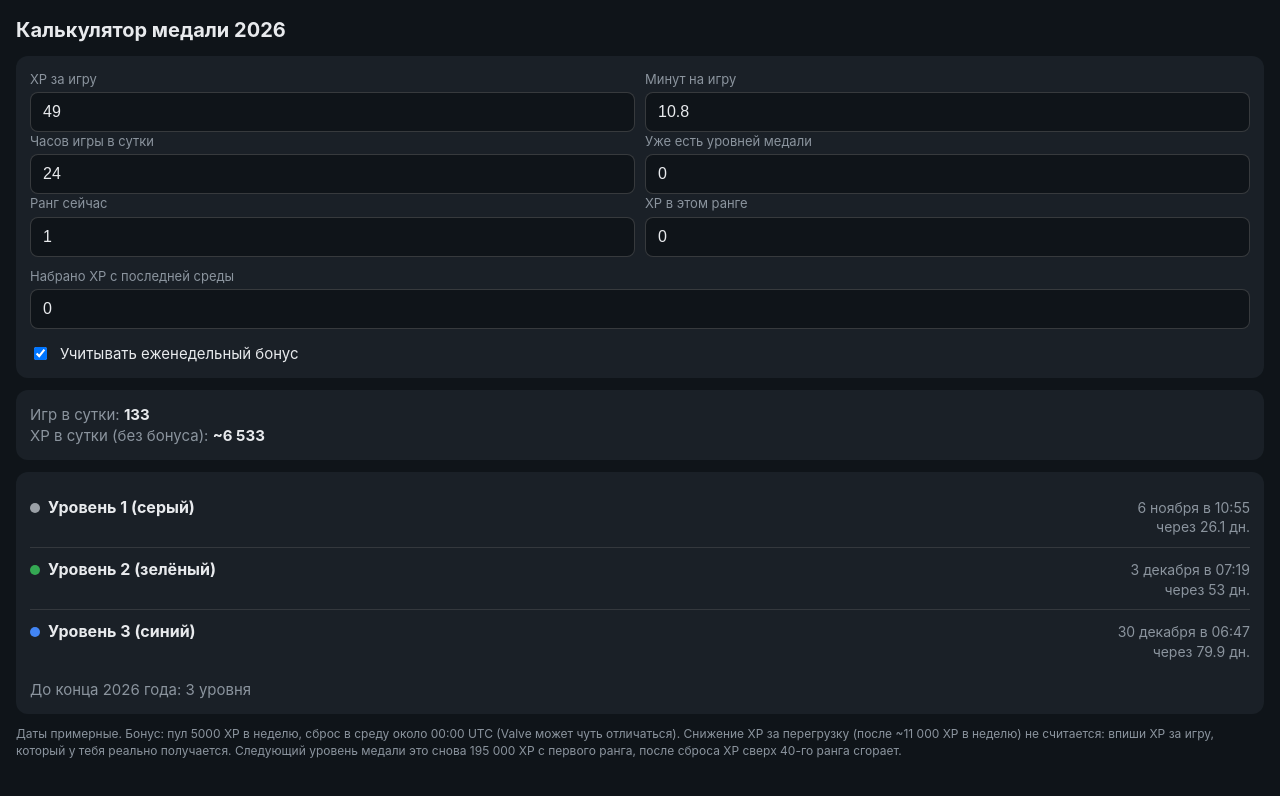
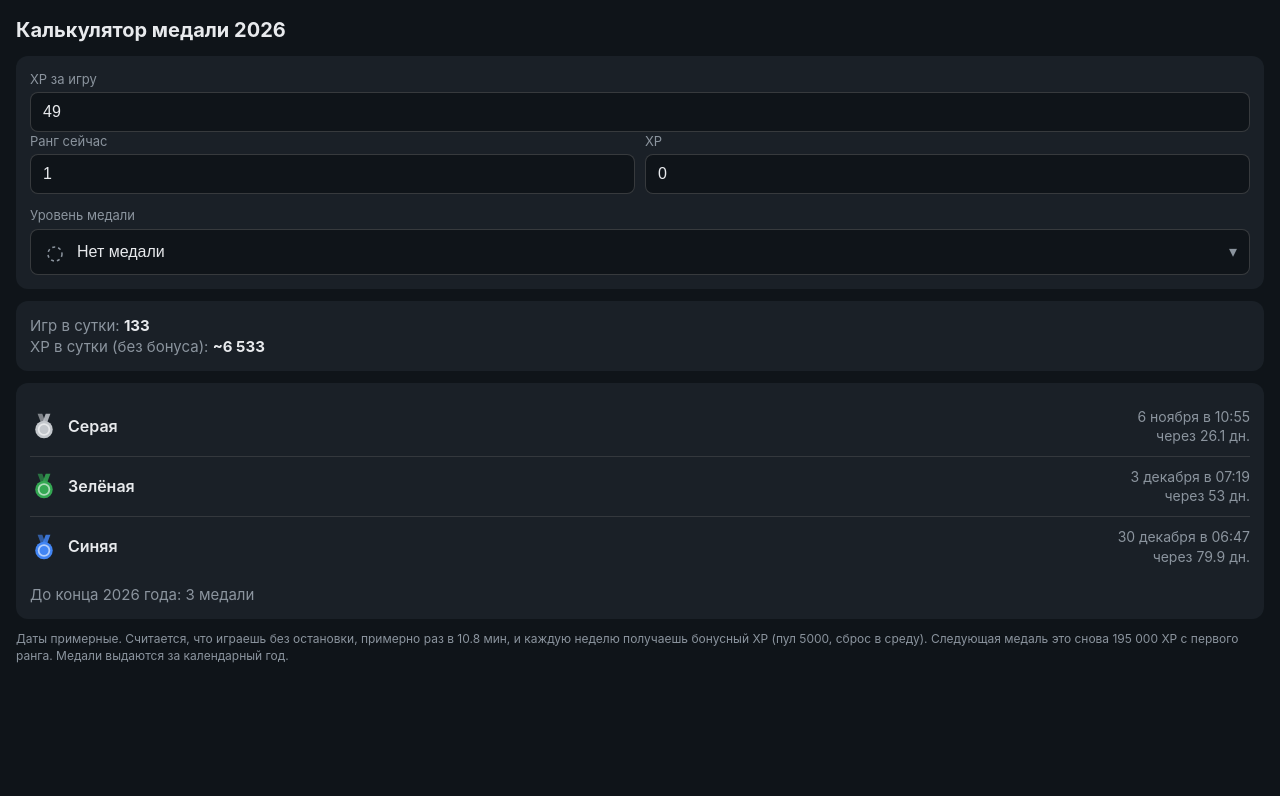
Before and after one commit to ifonpromax/xp-calc, a plain HTML site: page index.html in a window 1280 px wide. Drawn offline with Linux system fonts and the light colour scheme.

Commit message:
Add files via upload

```diff
--- a/index.html
+++ b/index.html
@@ -11,27 +11,35 @@
     --fg: var(--tg-theme-text-color, #e8eaed);
     --hint: var(--tg-theme-hint-color, #8b949e);
     --card: var(--tg-theme-secondary-bg-color, #1a2027);
-    --accent: var(--tg-theme-button-color, #3b82f6);
   }
   * { box-sizing: border-box; }
   body { margin: 0; padding: 16px 16px 32px; background: var(--bg); color: var(--fg);
          font: 16px/1.4 -apple-system, "Segoe UI", Roboto, sans-serif; }
   h1 { font-size: 20px; margin: 0 0 12px; }
   .card { background: var(--card); border-radius: 12px; padding: 14px; margin-bottom: 12px; }
-  label { display: block; font-size: 13px; color: var(--hint); margin: 10px 0 4px; }
+  label { display: block; font-size: 13px; color: var(--hint); margin: 12px 0 4px; }
   label:first-child { margin-top: 0; }
   input[type=number] { width: 100%; padding: 10px 12px; font-size: 16px; color: var(--fg);
          background: var(--bg); border: 1px solid rgba(128,128,128,.35); border-radius: 8px; }
   .row { display: flex; gap: 10px; }
   .row > div { flex: 1; }
-  .check { display: flex; align-items: center; gap: 10px; margin-top: 14px; color: var(--fg); font-size: 15px; }
   .big { font-size: 15px; color: var(--hint); }
-  .lvl { display: flex; justify-content: space-between; align-items: baseline; gap: 12px;
+  .big b { color: var(--fg); }
+  .lvl { display: flex; justify-content: space-between; align-items: center; gap: 12px;
          padding: 10px 0; border-top: 1px solid rgba(128,128,128,.25); }
-  .lvl:first-of-type { border-top: 0; }
-  .lvl b { font-size: 16px; }
-  .lvl span { color: var(--hint); font-size: 14px; text-align: right; }
-  .dot { display: inline-block; width: 10px; height: 10px; border-radius: 50%; margin-right: 8px; }
+  .lvl:first-child { border-top: 0; }
+  .lvl .name { display: flex; align-items: center; gap: 10px; font-weight: 600; }
+  .lvl .when { color: var(--hint); font-size: 14px; text-align: right; }
+  .dd { position: relative; }
+  .ddbtn, .dditem { display: flex; align-items: center; gap: 10px; width: 100%; padding: 10px 12px; font-size: 16px;
+         color: var(--fg); background: var(--bg); border: 1px solid rgba(128,128,128,.35); border-radius: 8px;
+         text-align: left; cursor: pointer; }
+  .ddbtn::after { content: "▾"; margin-left: auto; color: var(--hint); }
+  .ddlist { position: absolute; z-index: 5; left: 0; right: 0; top: calc(100% + 4px); background: var(--bg);
+         border: 1px solid rgba(128,128,128,.45); border-radius: 8px; overflow: hidden;
+         box-shadow: 0 8px 24px rgba(0,0,0,.35); }
+  .dditem { border: 0; border-radius: 0; border-top: 1px solid rgba(128,128,128,.2); }
+  .dditem:first-child { border-top: 0; }
   .note { font-size: 12px; color: var(--hint); }
 </style>
 </head>
@@ -39,21 +47,19 @@
 <h1>Калькулятор медали 2026</h1>
 
 <div class="card">
-  <div class="row">
-    <div><label for="g">XP за игру</label><input id="g" type="number" inputmode="decimal" step="any" min="1"></div>
-    <div><label for="m">Минут на игру</label><input id="m" type="number" inputmode="decimal" step="any" min="1"></div>
-  </div>
-  <div class="row">
-    <div><label for="h">Часов игры в сутки</label><input id="h" type="number" inputmode="decimal" step="any" min="1" max="24"></div>
-    <div><label for="lvl">Уже есть уровней медали</label><input id="lvl" type="number" inputmode="numeric" min="0" max="5"></div>
-  </div>
+  <label for="g">XP за игру</label>
+  <input id="g" type="number" inputmode="decimal" step="any" min="1">
+
   <div class="row">
     <div><label for="r">Ранг сейчас</label><input id="r" type="number" inputmode="numeric" min="1" max="40"></div>
-    <div><label for="x">XP в этом ранге</label><input id="x" type="number" inputmode="numeric" min="0" max="4999"></div>
+    <div><label for="x">XP</label><input id="x" type="number" inputmode="numeric" min="0" max="4999"></div>
   </div>
-  <label for="w">Набрано XP с последней среды</label>
-  <input id="w" type="number" inputmode="numeric" min="0">
-  <div class="check"><input id="bonus" type="checkbox" checked><label for="bonus" style="margin:0;color:inherit;font-size:15px">Учитывать еженедельный бонус</label></div>
+
+  <label>Уровень медали</label>
+  <div class="dd">
+    <button type="button" class="ddbtn" id="ddBtn"></button>
+    <div class="ddlist" id="ddList" hidden></div>
+  </div>
 </div>
 
 <div class="card" id="summary"></div>
@@ -146,19 +152,50 @@
     var v = parseFloat(q.get(name));
     return isFinite(v) ? v : fallback;
   }
-  var COLORS = [
-    ['серый', '#9aa0a6'], ['зелёный', '#34a853'], ['синий', '#4285f4'],
-    ['фиолетовый', '#a142f4'], ['розовый', '#ec4899'], ['красный', '#ea4335']
-  ];
   function el(id) { return document.getElementById(id); }
 
+  // Скрытые настройки: минуты между играми и XP за неделю бот передаёт сам, иначе берутся обычные значения
+  var MIN_PER_GAME = param('m', 10.8);
+  var WEEK_XP = param('w', 0);
+  var HOURS_PER_DAY = 24;
+
+  var MEDALS = [
+    { lvl: 0, name: 'Нет медали', color: null },
+    { lvl: 1, name: 'Серая', color: '#c3c7cc' },
+    { lvl: 2, name: 'Зелёная', color: '#34a853' },
+    { lvl: 3, name: 'Синяя', color: '#4285f4' },
+    { lvl: 4, name: 'Фиолетовая', color: '#a142f4' },
+    { lvl: 5, name: 'Розовая', color: '#ec4899' },
+    { lvl: 6, name: 'Красная', color: '#ea4335' }
+  ];
+  var medalLevel = 0;
+
+  function icon(color, size) {
+    size = size || 24;
+    if (!color) {
+      return '<svg width="' + size + '" height="' + size + '" viewBox="0 0 24 24"><circle cx="12" cy="14" r="7" fill="none" ' +
+             'stroke="#8b949e" stroke-width="1.5" stroke-dasharray="3 3"/></svg>';
+    }
+    return '<svg width="' + size + '" height="' + size + '" viewBox="0 0 24 24">' +
+      '<path d="M6.5 1.5h4l3 8h-4z" fill="' + color + '" opacity=".6"/>' +
+      '<path d="M17.5 1.5h-4l-3 8h4z" fill="' + color + '" opacity=".85"/>' +
+      '<circle cx="12" cy="15" r="7.5" fill="' + color + '"/>' +
+      '<circle cx="12" cy="15" r="4.6" fill="none" stroke="rgba(255,255,255,.6)" stroke-width="1.5"/></svg>';
+  }
+
+  function renderDropdown() {
+    var m = MEDALS[medalLevel];
+    el('ddBtn').innerHTML = icon(m.color) + '<span>' + m.name + '</span>';
+    var html = '';
+    MEDALS.forEach(function (x) {
+      html += '<button type="button" class="dditem" data-lvl="' + x.lvl + '">' + icon(x.color) + '<span>' + x.name + '</span></button>';
+    });
+    el('ddList').innerHTML = html;
+  }
+
   el('g').value = param('g', 49);
-  el('m').value = param('m', 10.8);
-  el('h').value = 24;
-  el('lvl').value = 0;
   el('r').value = param('r', 1);
   el('x').value = param('x', 0);
-  el('w').value = param('w', 0);
 
   function num(id, fallback) {
     var v = parseFloat(el(id).value);
@@ -172,6 +209,7 @@
     if (d < 1) return 'через ' + Math.max(1, Math.round(d * 24)) + ' ч';
     return 'через ' + (Math.round(d * 10) / 10) + ' дн.';
   }
+  function medals(n) { return n === 1 ? 'медаль' : n < 5 ? 'медали' : 'медалей'; }
 
   function render() {
     var now = Date.now();
@@ -181,47 +219,62 @@
       endMs: Date.UTC(year, 11, 31, 23, 59, 59),
       rank: Math.min(40, Math.max(1, num('r', 1))),
       xpInRank: Math.max(0, num('x', 0)),
-      medalLevel: Math.min(5, Math.max(0, num('lvl', 0))),
+      medalLevel: medalLevel,
       xpPerGame: num('g', 0),
-      minPerGame: num('m', 0),
-      hoursPerDay: num('h', 24),
-      weeklyBonus: el('bonus').checked,
-      weekXp: Math.max(0, num('w', 0))
+      minPerGame: MIN_PER_GAME,
+      hoursPerDay: HOURS_PER_DAY,
+      weeklyBonus: true,
+      weekXp: Math.max(0, WEEK_XP)
     };
     var r = XpCalc.simulate(o);
     if (r.error) {
-      el('summary').innerHTML = '<span class="big">Впиши XP за игру и минуты на игру.</span>';
+      el('summary').innerHTML = '<span class="big">Впиши XP за игру.</span>';
       el('levels').innerHTML = '';
       return;
     }
-    var perDay = Math.round(r.xpPerDay).toLocaleString('ru-RU');
     el('summary').innerHTML =
-      '<div class="big">Игр в сутки: <b style="color:var(--fg)">' + Math.round(r.gamesPerDay) + '</b></div>' +
-      '<div class="big">XP в сутки (без бонуса): <b style="color:var(--fg)">~' + perDay + '</b></div>';
+      '<div class="big">Игр в сутки: <b>' + Math.round(r.gamesPerDay) + '</b></div>' +
+      '<div class="big">XP в сутки (без бонуса): <b>~' + Math.round(r.xpPerDay).toLocaleString('ru-RU') + '</b></div>';
 
     var html = '';
-    if (!r.results.length) {
-      html = '<span class="big">До конца ' + year + ' года при таких параметрах медаль не получить.</span>';
+    if (medalLevel >= 6) {
+      html = '<span class="big">У тебя уже максимальная медаль года (красная).</span>';
+    } else if (!r.results.length) {
+      html = '<span class="big">До конца ' + year + ' года при таких параметрах следующую медаль не получить.</span>';
     } else {
       r.results.forEach(function (x) {
-        var c = COLORS[Math.min(x.level, 6) - 1];
-        html += '<div class="lvl"><b><span class="dot" style="background:' + c[1] + '"></span>Уровень ' + x.level +
-                ' (' + c[0] + ')</b><span>' + when(x.at) + '<br>' + inText(x.at, now) + '</span></div>';
+        var m = MEDALS[Math.min(x.level, 6)];
+        html += '<div class="lvl"><div class="name">' + icon(m.color, 28) + '<span>' + m.name + '</span></div>' +
+                '<div class="when">' + when(x.at) + '<br>' + inText(x.at, now) + '</div></div>';
       });
-      html += '<div class="big" style="margin-top:8px">До конца ' + year + ' года: ' + r.results.length +
-              ' ' + (r.results.length === 1 ? 'уровень' : r.results.length < 5 ? 'уровня' : 'уровней') + '</div>';
+      html += '<div class="big" style="margin-top:8px">До конца ' + year + ' года: ' + r.results.length + ' ' + medals(r.results.length) + '</div>';
     }
     el('levels').innerHTML = html;
   }
 
-  ['g', 'm', 'h', 'lvl', 'r', 'x', 'w', 'bonus'].forEach(function (id) {
+  ['g', 'r', 'x'].forEach(function (id) {
     el(id).addEventListener('input', render);
     el(id).addEventListener('change', render);
   });
+
+  el('ddBtn').addEventListener('click', function () { el('ddList').hidden = !el('ddList').hidden; });
+  el('ddList').addEventListener('click', function (e) {
+    var t = e.target && e.target.closest ? e.target.closest('[data-lvl]') : null;
+    if (!t) return;
+    medalLevel = parseInt(t.getAttribute('data-lvl'), 10) || 0;
+    el('ddList').hidden = true;
+    renderDropdown();
+    render();
+  });
+  document.addEventListener('click', function (e) {
+    if (e.target && e.target.closest && !e.target.closest('.dd')) el('ddList').hidden = true;
+  });
+
   el('note').textContent =
-    'Даты примерные. Бонус: пул 5000 XP в неделю, сброс в среду около 00:00 UTC (Valve может чуть отличаться). ' +
-    'Снижение XP за перегрузку (после ~11 000 XP в неделю) не считается: впиши XP за игру, который у тебя реально получается. ' +
-    'Следующий уровень медали это снова 195 000 XP с первого ранга, после сброса XP сверх 40-го ранга сгорает.';
+    'Даты примерные. Считается, что играешь без остановки, примерно раз в ' + (Math.round(MIN_PER_GAME * 10) / 10) +
+    ' мин, и каждую неделю получаешь бонусный XP (пул 5000, сброс в среду). ' +
+    'Следующая медаль это снова 195 000 XP с первого ранга. Медали выдаются за календарный год.';
+  renderDropdown();
   render();
 })();
 </script>
```
